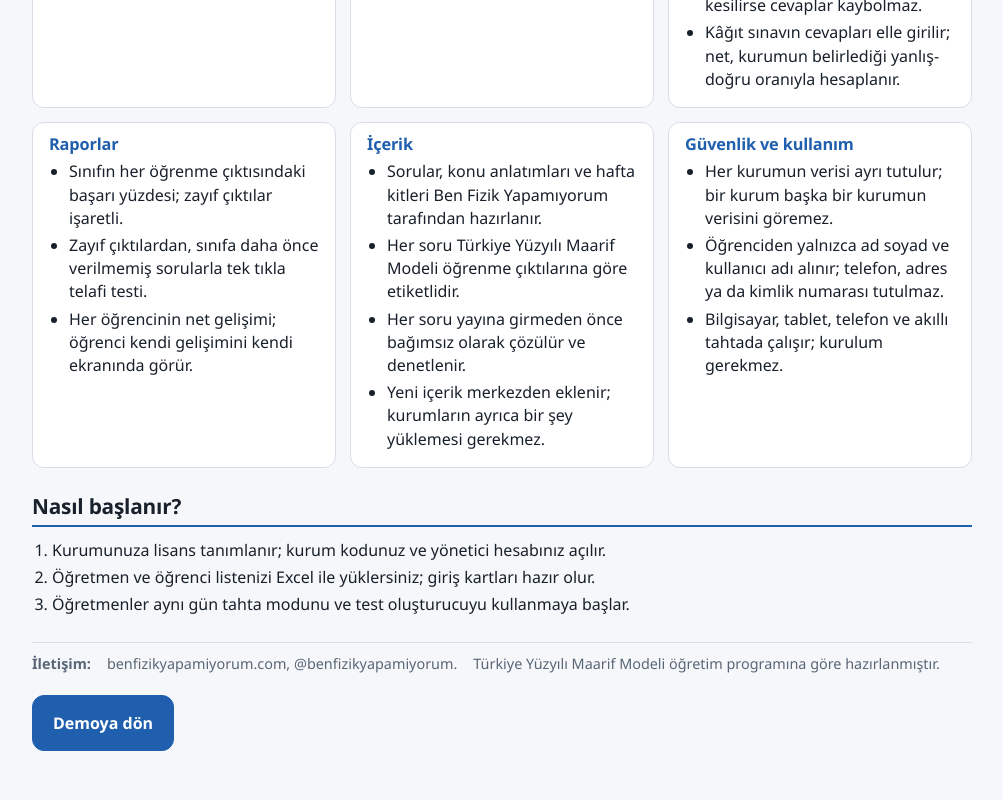
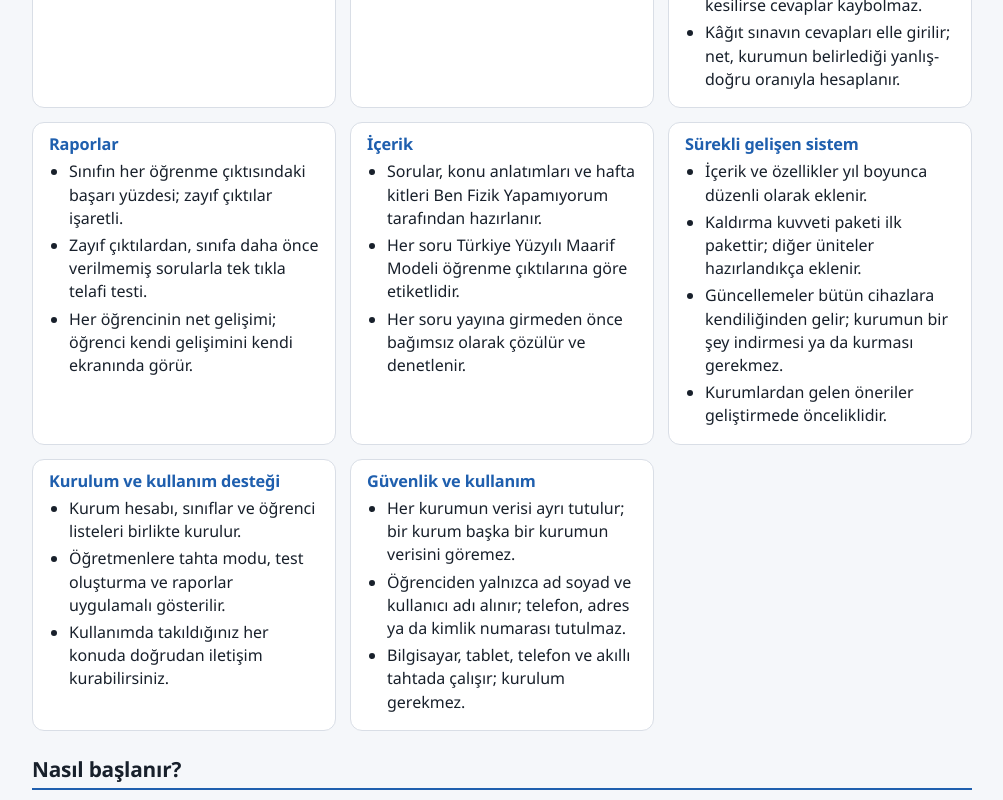
Before and after one commit to benfizikyapamiyorum/bfy-kurum, a React (Vite) app: page /tanitim in a window 1280 px wide. Shown: the part 1220-2020 px from the top of the page, without its empty margins (138-1141 px from the left). Built offline with nearby package versions, Linux system fonts and the light colour scheme; no server answers; the database is empty.

Commit message:
Tanıtım: sürekli gelişen sistem ve kurulum desteği bölümleri
Co-Authored-By: Claude Opus 5.5 <noreply@anthropic.com>
Claude-Session: https://claude.ai/code/session_01XUQFikqcdBvBgShaq9zUXj

```diff
--- a/src/sayfalar/Tanitim.tsx
+++ b/src/sayfalar/Tanitim.tsx
@@ -87,7 +87,23 @@ const KURUMDA: Bolum[] = [
       `Sorular, konu anlatımları ve hafta kitleri ${marka.sahipAdi} tarafından hazırlanır.`,
       'Her soru Türkiye Yüzyılı Maarif Modeli öğrenme çıktılarına göre etiketlidir.',
       'Her soru yayına girmeden önce bağımsız olarak çözülür ve denetlenir.',
-      'Yeni içerik merkezden eklenir; kurumların ayrıca bir şey yüklemesi gerekmez.',
+    ],
+  },
+  {
+    baslik: 'Sürekli gelişen sistem',
+    maddeler: [
+      'İçerik ve özellikler yıl boyunca düzenli olarak eklenir.',
+      'Kaldırma kuvveti paketi ilk pakettir; diğer üniteler hazırlandıkça eklenir.',
+      'Güncellemeler bütün cihazlara kendiliğinden gelir; kurumun bir şey indirmesi ya da kurması gerekmez.',
+      'Kurumlardan gelen öneriler geliştirmede önceliklidir.',
+    ],
+  },
+  {
+    baslik: 'Kurulum ve kullanım desteği',
+    maddeler: [
+      'Kurum hesabı, sınıflar ve öğrenci listeleri birlikte kurulur.',
+      'Öğretmenlere tahta modu, test oluşturma ve raporlar uygulamalı gösterilir.',
+      'Kullanımda takıldığınız her konuda doğrudan iletişim kurabilirsiniz.',
     ],
   },
   {
@@ -101,9 +117,9 @@ const KURUMDA: Bolum[] = [
 ]
 
 const BASLANGIC = [
-  'Kurumunuza lisans tanımlanır; kurum kodunuz ve yönetici hesabınız açılır.',
+  'Kurumunuz için kurum kodu ve yönetici hesabı açılır.',
   'Öğretmen ve öğrenci listenizi Excel ile yüklersiniz; giriş kartları hazır olur.',
-  'Öğretmenler aynı gün tahta modunu ve test oluşturucuyu kullanmaya başlar.',
+  'Kurulumu ve öğretmenlere kullanım gösterimini birlikte yaparız; öğretmenler aynı gün kullanmaya başlar.',
 ]
 
 function BolumListesi({ bolumler }: { bolumler: Bolum[] }) {
```
